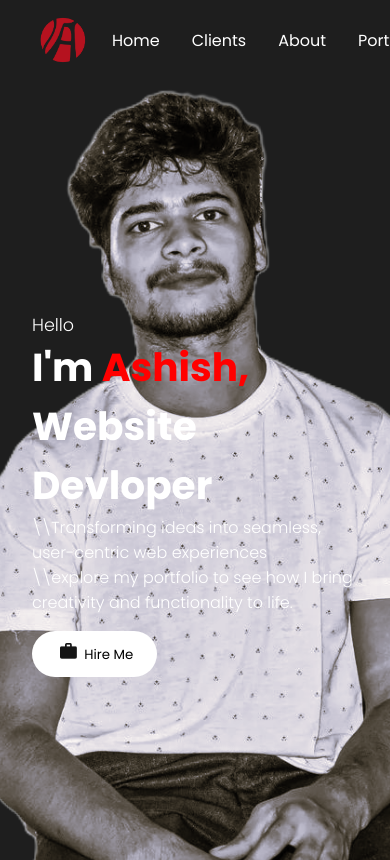
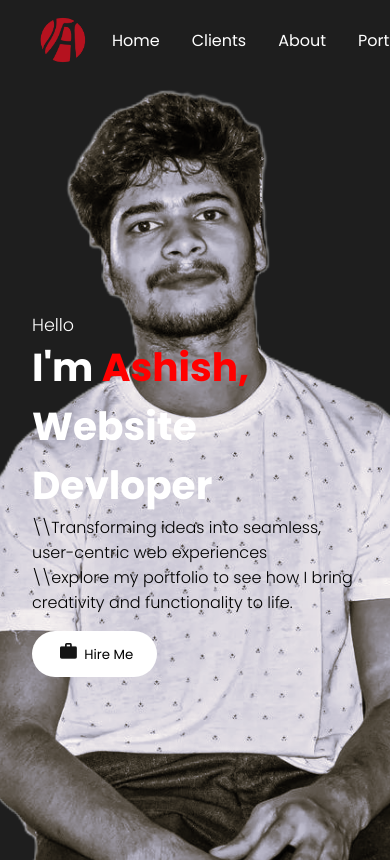
Before and after one commit to Ashish-1013/A.K.Giri, a React (Vite) app: page / in a window 390 px wide. Shown: the top 860 px of the page. Built offline with nearby package versions, Linux system fonts and the light colour scheme.

Commit message:
color of para

```diff
--- a/src/components/Intro/intro.css
+++ b/src/components/Intro/intro.css
@@ -70,6 +70,9 @@
     .hello{
         font-size: 4.5vw;
     }
+    .introPara{
+        color: black;
+    }
 }
 
 
```
